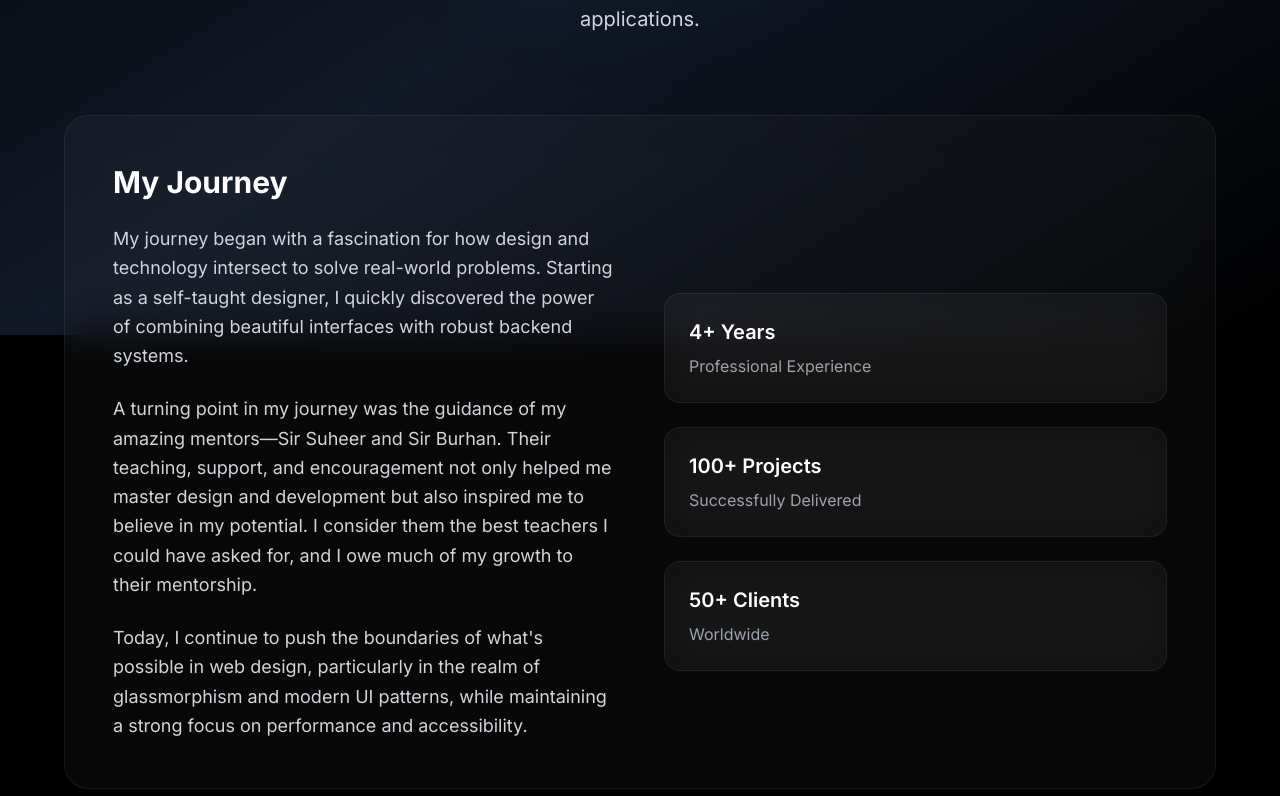
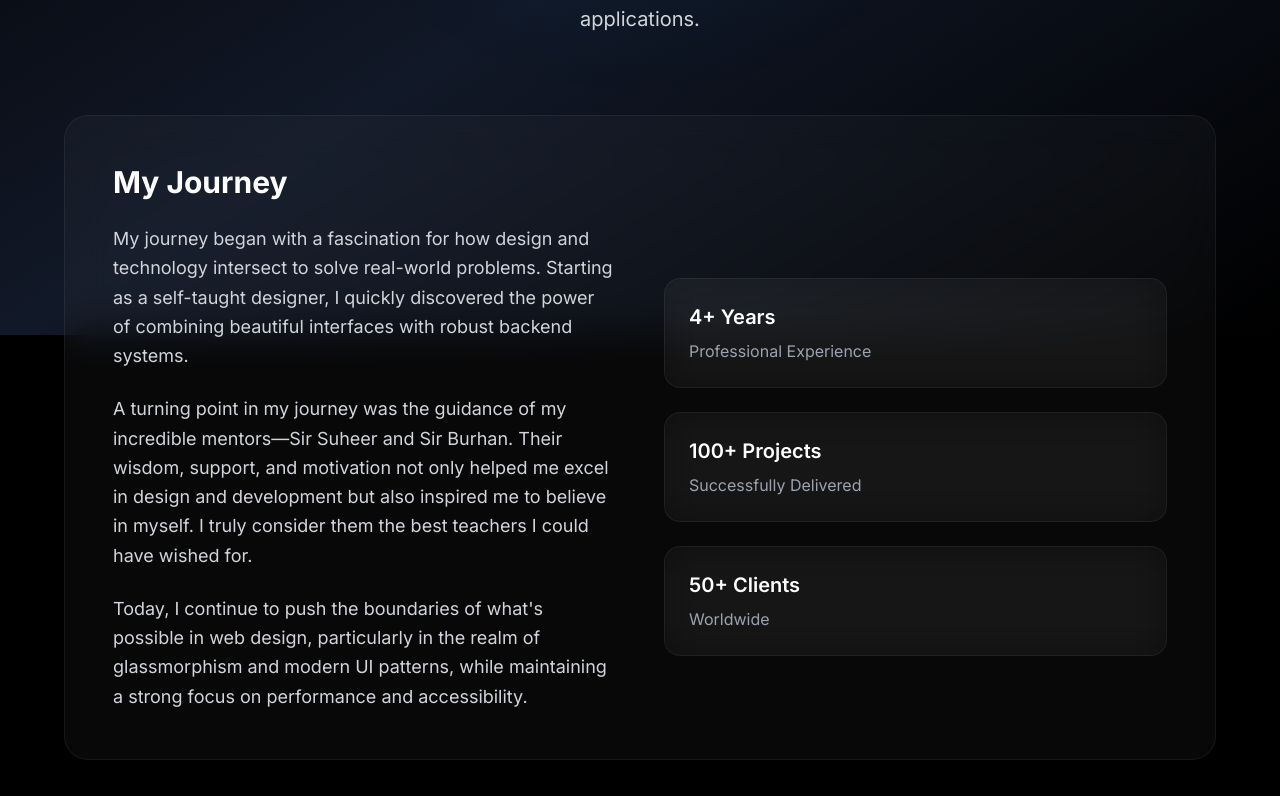
Before and after one commit to shanza211/Shanzy-Portfolio, a Next.js app: page /about in a window 1280 px wide. Shown: the part 465-1261 px from the top of the page. Built offline with nearby package versions, Linux system fonts and the light colour scheme.

Commit message:
Fix ESLint errors

```diff
--- a/app/about/page.jsx
+++ b/app/about/page.jsx
@@ -150,8 +150,11 @@ export default function About() {
                   combining beautiful interfaces with robust backend systems.
                 </p>
                 <p className='text-gray-300 text-lg leading-relaxed mb-6'>
-
-A turning point in my journey was the guidance of my amazing mentors—Sir Suheer and Sir Burhan. Their teaching, support, and encouragement not only helped me master design and development but also inspired me to believe in my potential. I consider them the best teachers I could have asked for, and I owe much of my growth to their mentorship.
+                  A turning point in my journey was the guidance of my
+                  incredible mentors—Sir Suheer and Sir Burhan. Their wisdom,
+                  support, and motivation not only helped me excel in design and
+                  development but also inspired me to believe in myself. I truly
+                  consider them the best teachers I could have wished for.
                 </p>
                 <p className='text-gray-300 text-lg leading-relaxed'>
                   Today, I continue to push the boundaries of what's possible in
```
Also changed, not shown: vercel.json (added).
